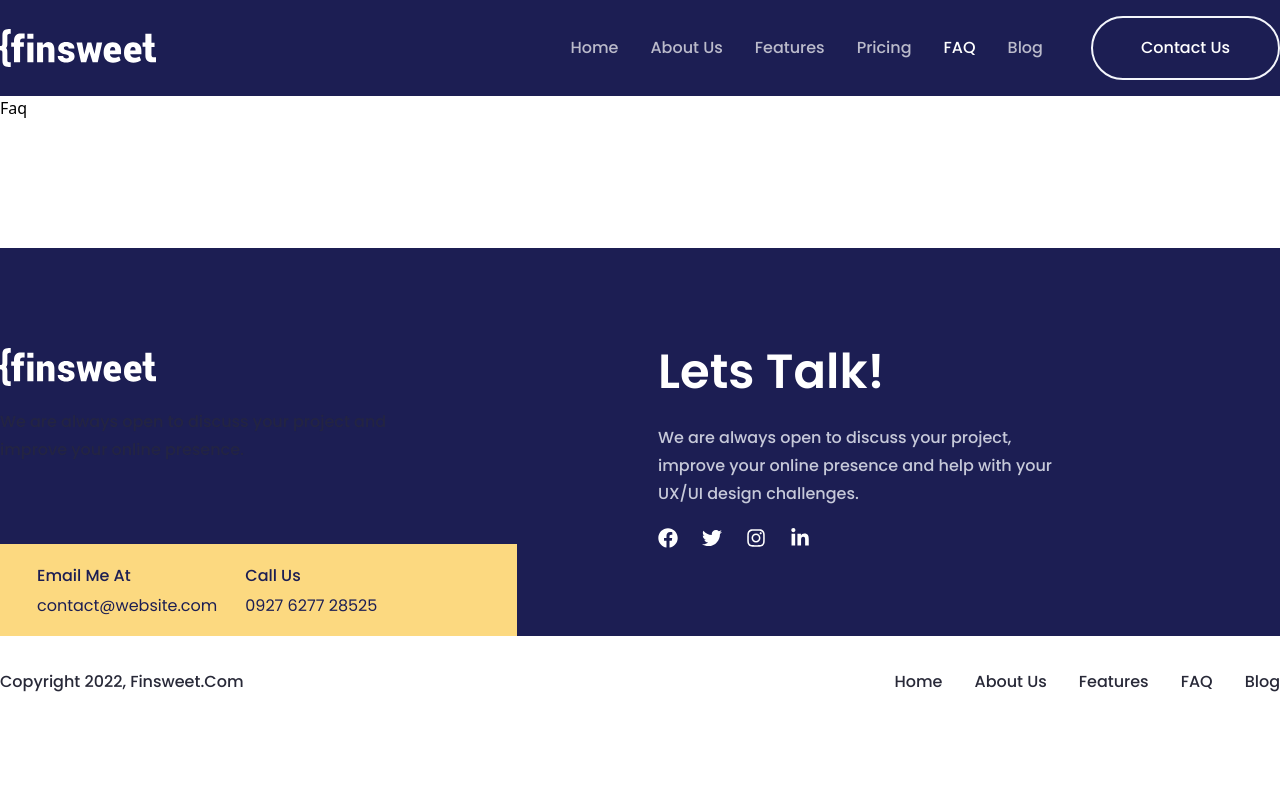
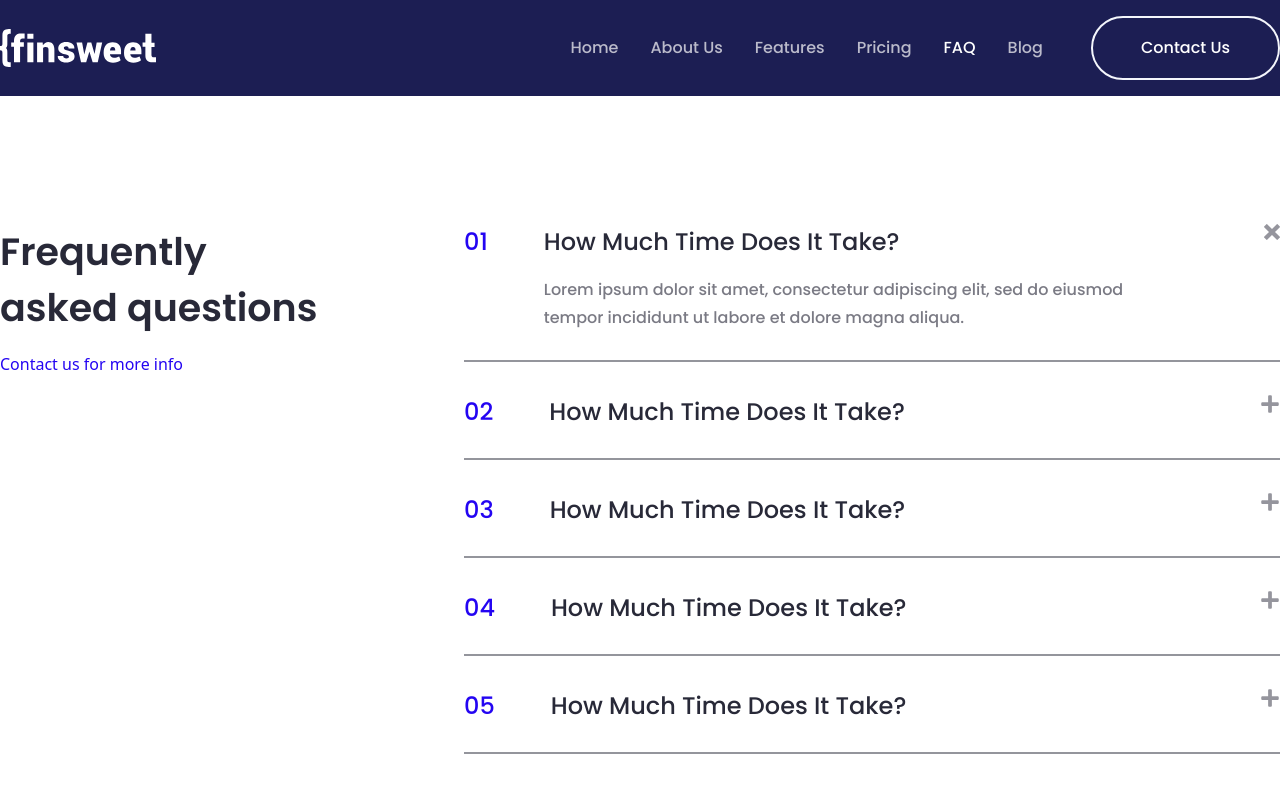
Before and after one commit to sajjad-007/React-finsweet-tailwind, a React (Vite) app: page /faq in a window 1280 px wide. Shown: the top 800 px of the page. Built offline with nearby package versions, Linux system fonts and the light colour scheme.

Commit message:
FAQ section design complete

```diff
--- a/src/pages/faq/Faq.jsx
+++ b/src/pages/faq/Faq.jsx
@@ -1,8 +1,100 @@
 import React from 'react'
+import { ImCross } from 'react-icons/im'
+import { FaPlus } from 'react-icons/fa'
+import Div from '../../components/div/Div'
+import Span from '../../components/span/Span'
+import Peragraph from '../../components/peragraph/Peragraph'
 
 const Faq = () => {
+  let pera = 'Lorem ipsum dolor sit amet, consectetur adipiscing elit, sed do eiusmod tempor incididunt ut labore et dolore magna aliqua.'
   return (
-    <div>Faq</div>
+    <Div className='pt-32'>
+        <Div className="w-container my-0 mx-auto">
+            <Div className="faq_wrapper flex gap-[136px]">
+                    <Div className="faq_first w-[328px] flex flex-col gap-4">
+                        <h3 className='heading3'>Frequently asked questions</h3>
+                        <h6 className='label1 text-blue'>Contact us for more info</h6>
+                    </Div>
+                    <Div className="faq_second w-[816px] ">
+                        <Div className="main_item flex flex-col gap-8 ">
+                            <Div className="item_box flex justify-between  pb-7 border-b-2 border-[#2829387e]">
+                                <Div className='flex gap-14'>
+                                    <Span className="heading6 text-blue" text='01'/>
+                                    <Div className='flex justify-between items-start'>
+                                        <Div className="content flex flex-col gap-4">
+                                            <h6 className='heading6'>How much time does it take?</h6>
+                                            <Peragraph className='w-[624px] pera' text={pera}/>
+                                        </Div>
+                                    </Div>
+                                </Div>
+                                <Div className="icon ">
+                                    <ImCross className='text-[#2829387e] cursor-pointer'/>
+                                </Div>
+                            </Div>
+                            {/* //next item */}
+                            <Div className="item_box flex justify-between  pb-7 border-b-2 border-[#2829387e]">
+                                <Div className='flex gap-14'>
+                                    <Span className="heading6 text-blue" text='02'/>
+                                    <Div className='flex justify-between items-start'>
+                                        <Div className="content flex flex-col gap-4">
+                                            <h6 className='heading6'>How much time does it take?</h6>
+                                        </Div>
+                                    </Div>
+                                </Div>
+                                <Div className="icon ">
+                                    <FaPlus className='text-[#2829387e] text-xl cursor-pointer'/>
+                                </Div>
+                            </Div>
+                            {/* // next item */}
+
+                            {/* // next item */}
+                            <Div className="item_box flex justify-between  pb-7 border-b-2 border-[#2829387e]">
+                                <Div className='flex gap-14'>
+                                    <Span className="heading6 text-blue" text='03'/>
+                                    <Div className='flex justify-between items-start'>
+                                        <Div className="content flex flex-col gap-4">
+                                            <h6 className='heading6'>How much time does it take?</h6>
+                                        </Div>
+                                    </Div>
+                                </Div>
+                                <Div className="icon ">
+                                    <FaPlus className='text-[#2829387e] text-xl cursor-pointer'/>
+                                </Div>
+                            </Div>
+                            {/* // next item */}
+                            <Div className="item_box flex justify-between  pb-7 border-b-2 border-[#2829387e]">
+                                <Div className='flex gap-14'>
+                                    <Span className="heading6 text-blue" text='04'/>
+                                    <Div className='flex justify-between items-start'>
+                                        <Div className="content flex flex-col gap-4">
+                                            <h6 className='heading6'>How much time does it take?</h6>
+                                        </Div>
+                                    </Div>
+                                </Div>
+                                <Div className="icon ">
+                                    <FaPlus className='text-[#2829387e] text-xl cursor-pointer'/>
+                                </Div>
+                            </Div>
+                            {/* // next item */}
+                            <Div className="item_box flex justify-between  pb-7 border-b-2 border-[#2829387e]">
+                                <Div className='flex gap-14'>
+                                    <Span className="heading6 text-blue" text='05'/>
+                                    <Div className='flex justify-between items-start'>
+                                        <Div className="content flex flex-col gap-4">
+                                            <h6 className='heading6'>How much time does it take?</h6>
+                                        </Div>
+                                    </Div>
+                                </Div>
+                                <Div className="icon ">
+                                    <FaPlus className='text-[#2829387e] text-xl cursor-pointer'/>
+                                </Div>
+                            </Div>
+                            {/* // next item */}
+                        </Div>
+                    </Div>
+            </Div>
+        </Div>
+    </Div>
   )
 }
 
```
